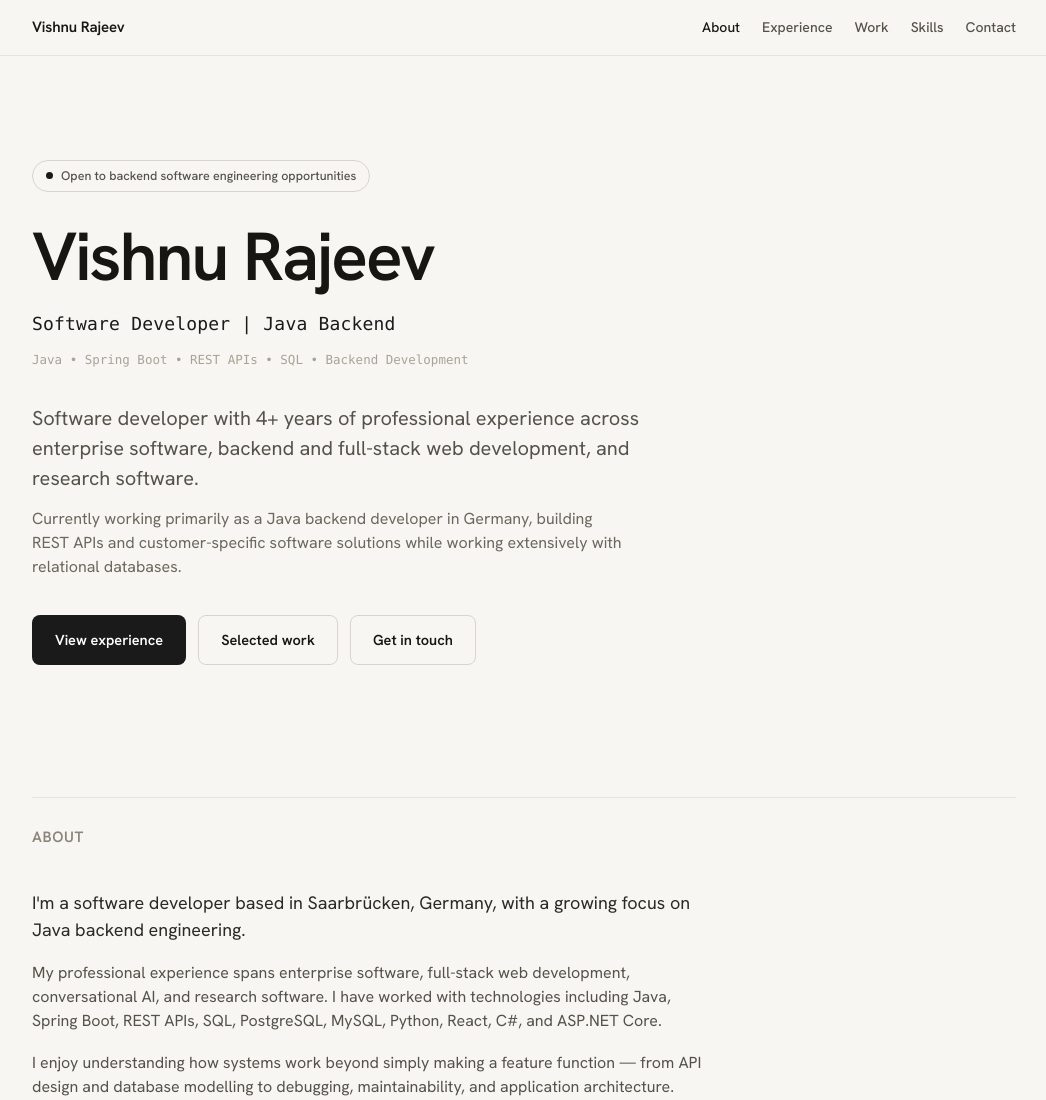
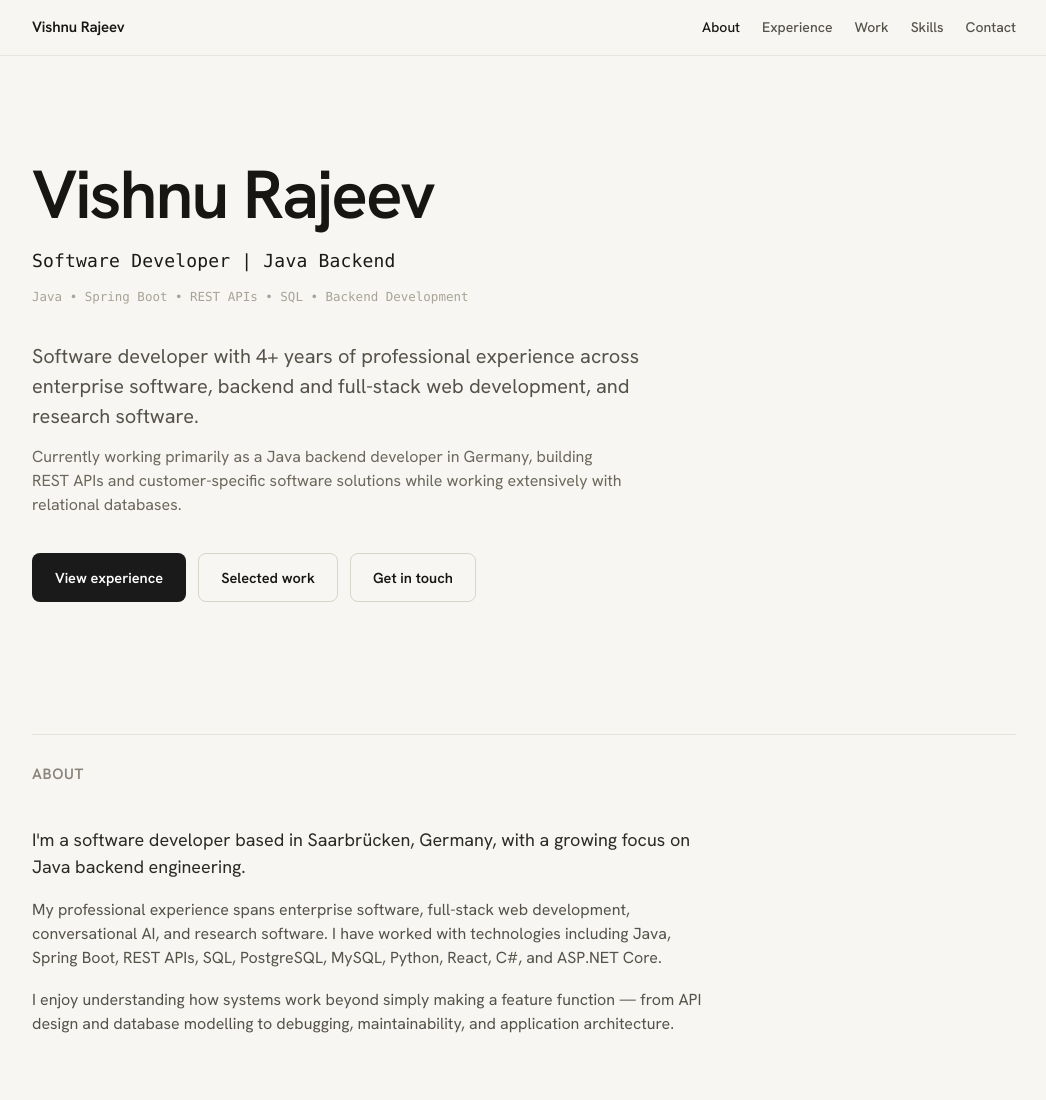
Before and after one commit to vishnu-rajeev/personal-website, a plain HTML site: page index.html in a window 1280 px wide. Shown: the top 1100 px of the page, without its empty margins (116-1162 px from the left). Drawn offline with Linux system fonts and the light colour scheme; a web font is replaced by a local one.

Commit message:
hide "open to opportunities" badge

```diff
--- a/index.html
+++ b/index.html
@@ -96,10 +96,10 @@
 
       <!-- Hero -->
       <section class="hero" aria-label="Introduction">
-        <p class="badge">
+        <!--<p class="badge">
           <span class="badge__dot" aria-hidden="true"></span>
           Open to backend software engineering opportunities
-        </p>
+        </p>-->
         <h1 class="hero__title">Vishnu Rajeev</h1>
         <p class="hero__role">Software Developer | Java Backend</p>
         <p class="hero__stack">Java &bull; Spring Boot &bull; REST APIs &bull; SQL &bull; Backend Development</p>
```
